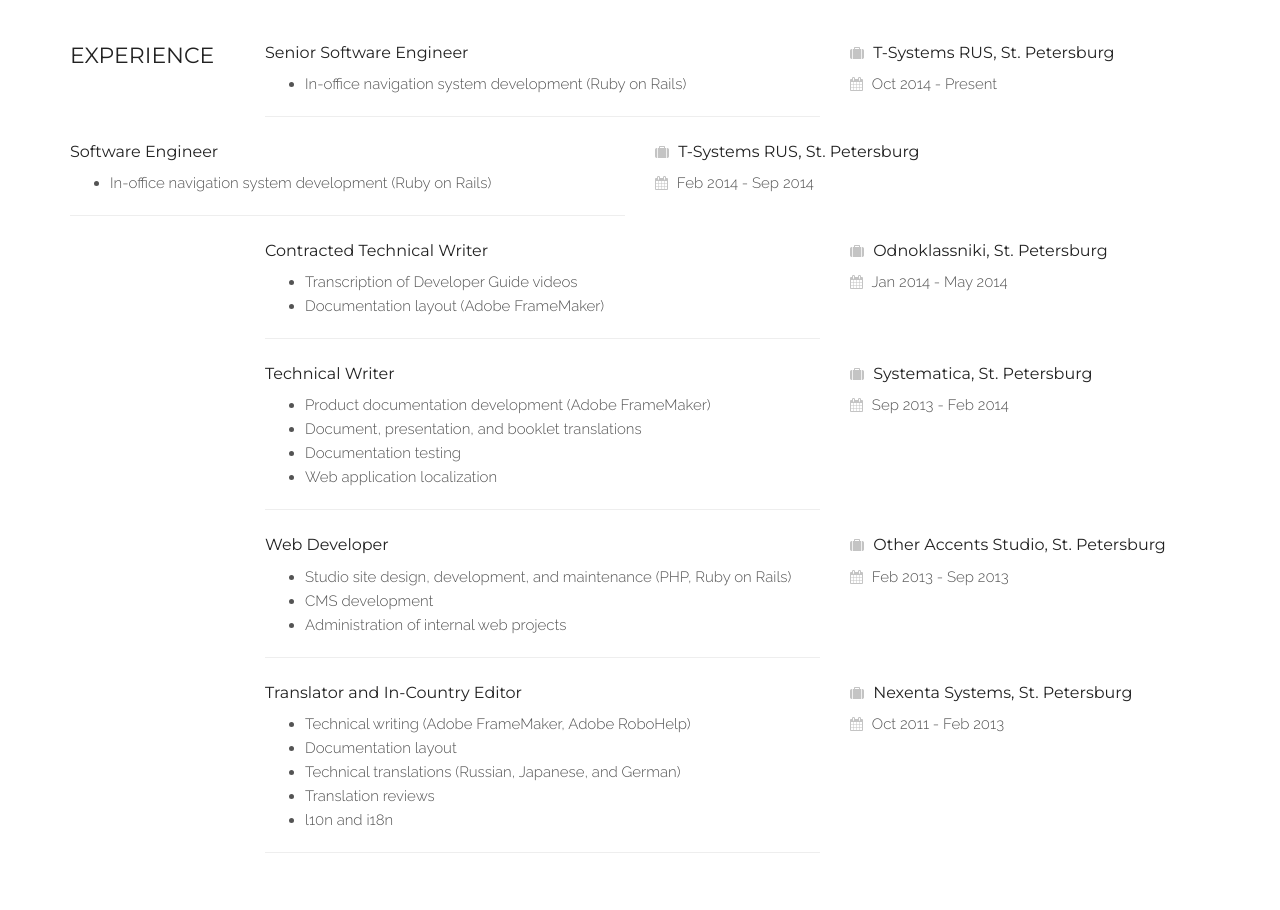
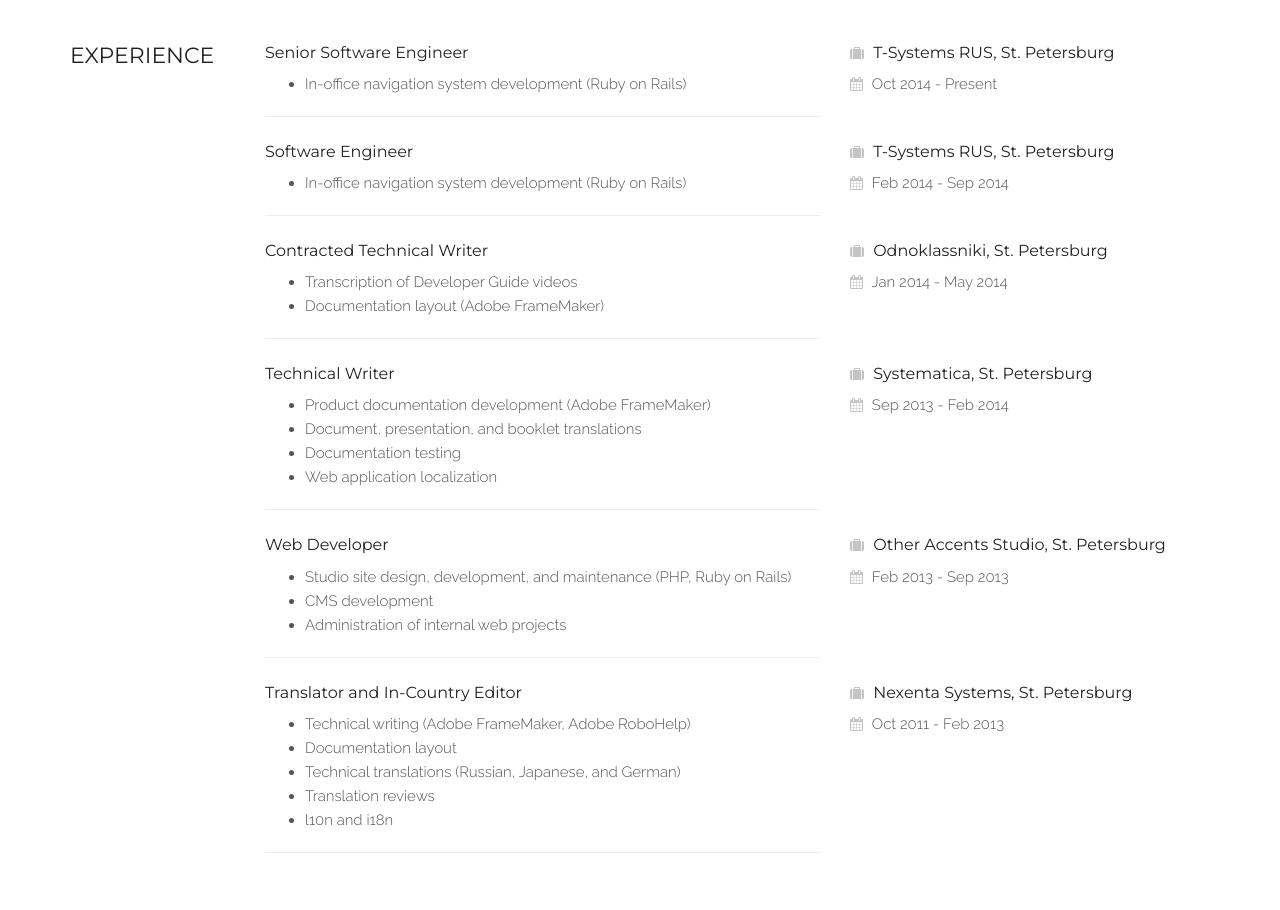
Before and after one commit to denpatin/denpatin.github.io, a plain HTML site: page index.html in a window 1280 px wide. Shown: the part 2060-2970 px from the top of the page. Drawn offline with nearby package versions, Linux system fonts and the light colour scheme.

Commit message:
Formatting fix

```diff
--- a/index.html
+++ b/index.html
@@ -270,7 +270,7 @@
                             <i class="fa fa-calendar"></i> Oct 2014 - Present
                             <hr class="visible-xs">
                         </div>
-	                    <div class="col-md-6 col-sm-8 resume-item wow bounceInUp">
+	                    <div class="col-md-6 col-md-offset-2 col-sm-8 resume-item wow bounceInUp">
 	                        <h4>Software Engineer</h4>
 	                        <p>
 	                        	<ul>
```
